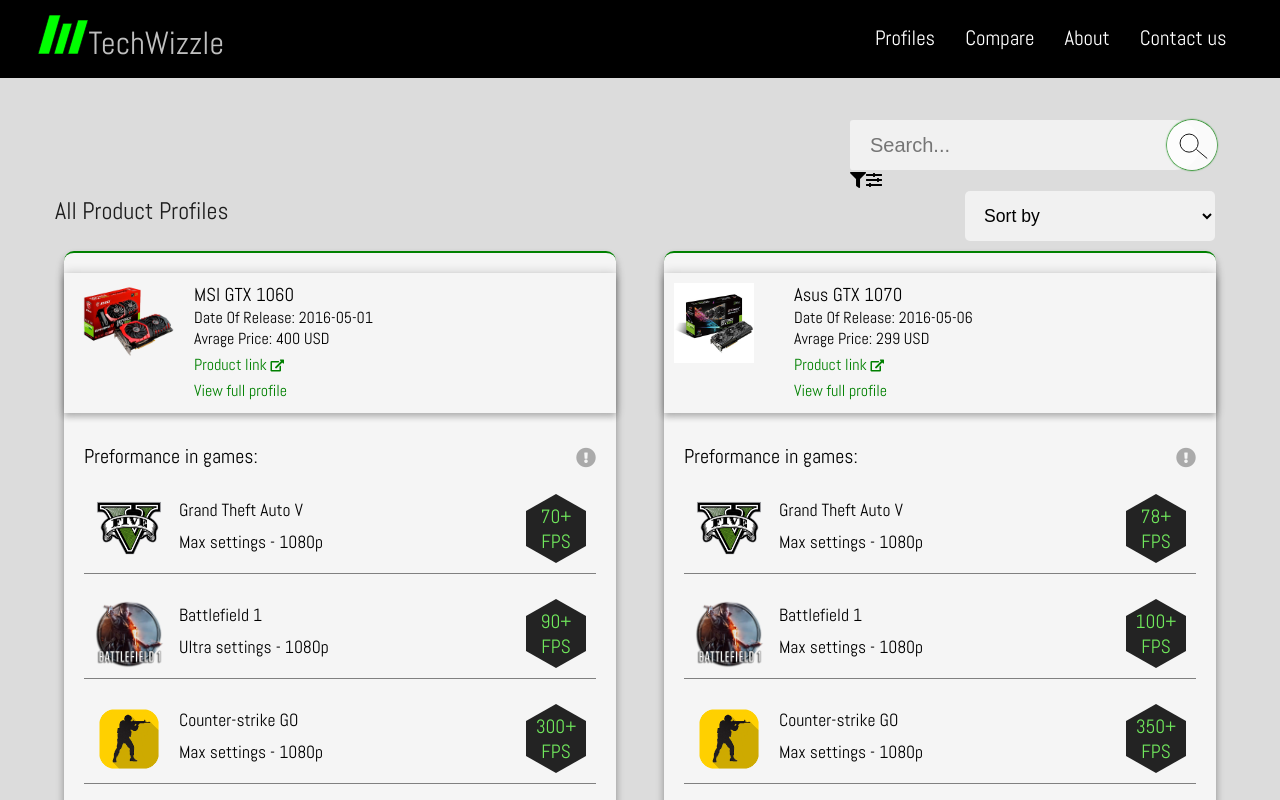
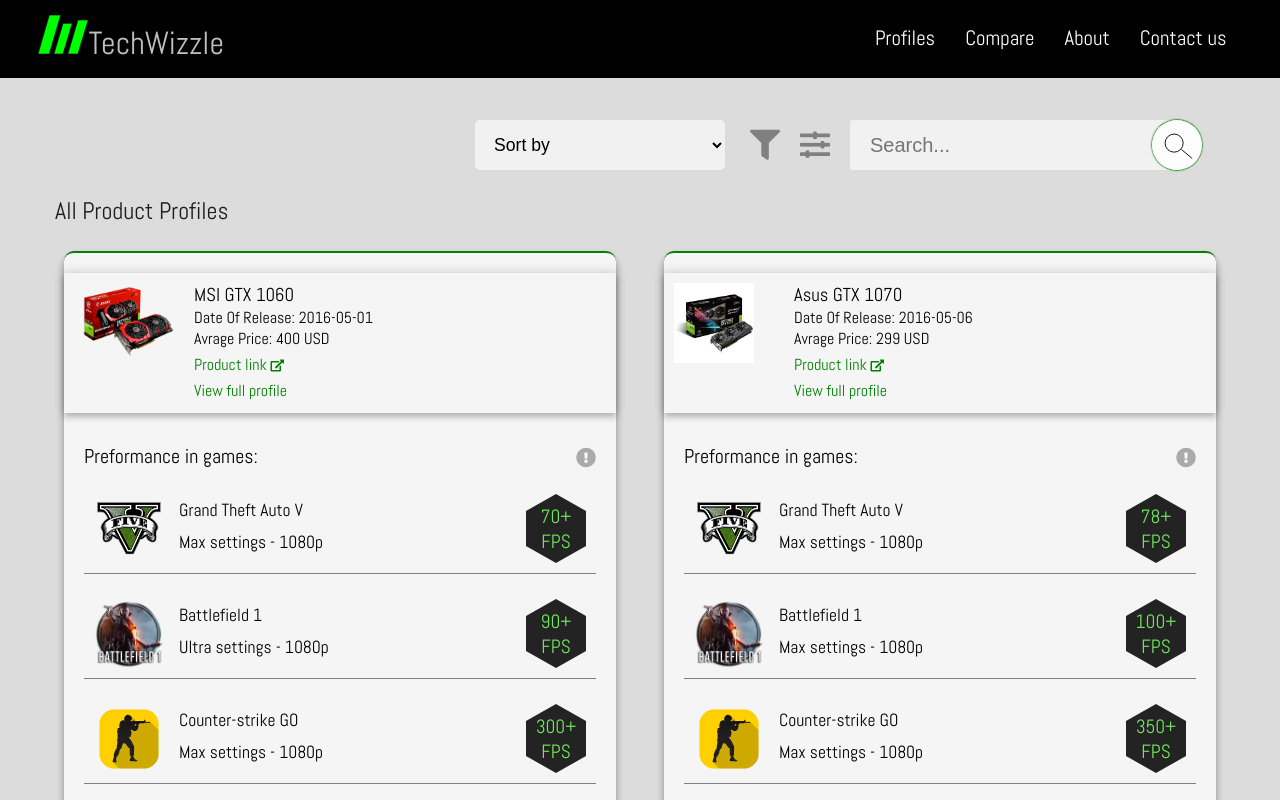
Before and after one commit to SarmadSA/techwizzle-react, a React (Create React App) app: page /profiles in a window 1280 px wide. Shown: the top 800 px of the page. Built offline with nearby package versions, Linux system fonts and the light colour scheme.

Commit message:
Style filterers

```diff
--- a/src/css/SearchForm.css
+++ b/src/css/SearchForm.css
@@ -39,13 +39,17 @@
 	margin-right: 40px;
 }
 
+#search-input:focus{
+	box-shadow: 0 0 1pt 0.3pt rgba(0,149,46,1.00);
+}
+
 #search:focus{
 	box-shadow: 0 0 1pt 0.2pt green;
 }
 
 #search_button{
 	position: absolute;
-	right: 6%;
+	right: 5%;
 	top: 0;
 	border-radius: 40px;
 	border: 0;
@@ -80,3 +84,20 @@
 .cls-3{
 	fill:#fff;
 }
+
+.filterers{
+	float: right;
+	font-size: 30px;
+	padding: 7px 0;
+	color: gray;
+}
+
+.fa-sliders-h, .fa-filter{
+	cursor: pointer;
+	margin-right: 20px;
+	transition: 0.3s ease;
+}
+
+.fa-sliders-h:hover, .fa-filter:hover{
+	color: green;
+}
```
